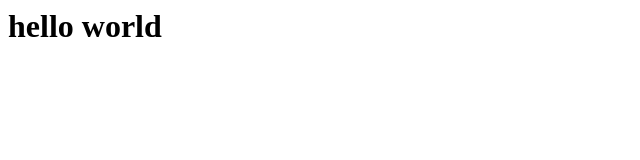
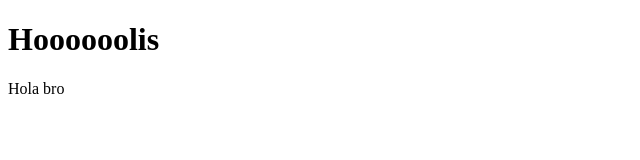
Before and after one commit to slfprns/website, a plain HTML site: page index.html in a window 1280 px wide. Shown: the whole page, without its empty margins (0-640 px from the left). Drawn offline with Linux system fonts and the light colour scheme.

Commit message:
Add some HTML structure

```diff
--- a/index.html
+++ b/index.html
@@ -1 +1,10 @@
-<h1>hello world</h1>
+<!DOCTYPE html>
+<html>
+    <head>
+        <title></title>
+    </head>
+    <body>
+        <h1>Hoooooolis</h1>
+        <p>Hola bro</p>
+    </body>
+</html>
```
